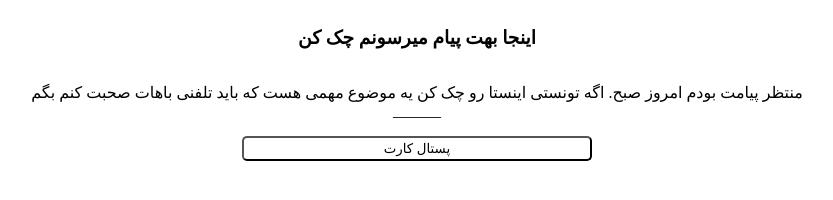
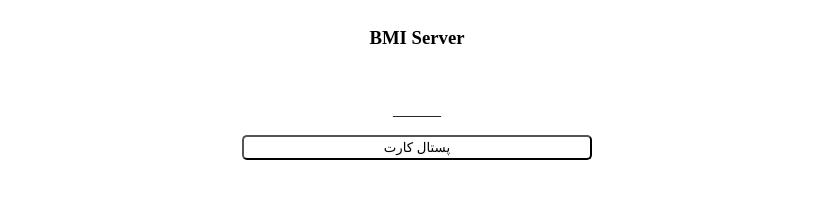
Before and after one commit to Am00aM/AMserver, a plain HTML site: page index.html in a window 1280 px wide. Shown: the whole page, without its empty margins (223-1056 px from the left). Drawn offline with Linux system fonts and the light colour scheme.

Commit message:
Update index.html

```diff
--- a/index.html
+++ b/index.html
@@ -32,8 +32,8 @@
   </style>
 </head>
 <body>
-  <h3>اینجا بهت پیام میرسونم چک کن</h3>
-  <p>منتظر پیامت بودم امروز صبح. اگه تونستی اینستا رو چک کن یه موضوع مهمی هست که باید تلفنی باهات صحبت کنم بگم<br />______<br /></p>
+  <h3>BMI Server</h3>
+  <p><br />______<br /></p>
   <button style="color: #000000;" onclick="window.location.href='https://digipostal.ir/czjp5ao'">پستال کارت</button>
 </body>
 </html>
```
